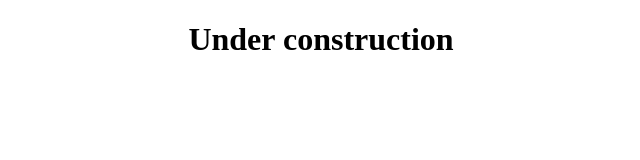
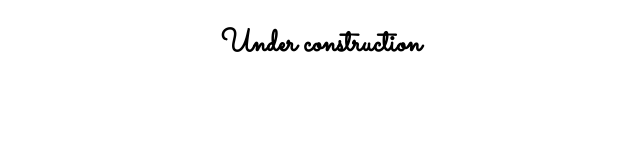
Before and after one commit to latifonen/personal_website, a plain HTML site: page index.html in a window 1280 px wide. Shown: the whole page, without its empty margins (319-959 px from the left). Drawn offline with Linux system fonts and the light colour scheme.

Commit message:
Update index.html

```diff
--- a/index.html
+++ b/index.html
@@ -3,6 +3,10 @@
 <head>
     <meta charset="UTF-8">
     <title>Latif's Personal Website</title>
+    <link rel="stylesheet" href="style.css">
+    <link rel="preconnect" href="https://fonts.googleapis.com">
+    <link rel="preconnect" href="https://fonts.gstatic.com" crossorigin>
+    <link href="https://fonts.googleapis.com/css2?family=Sacramento&display=swap" rel="stylesheet">
 </head>
 <body>
 <center>
```
